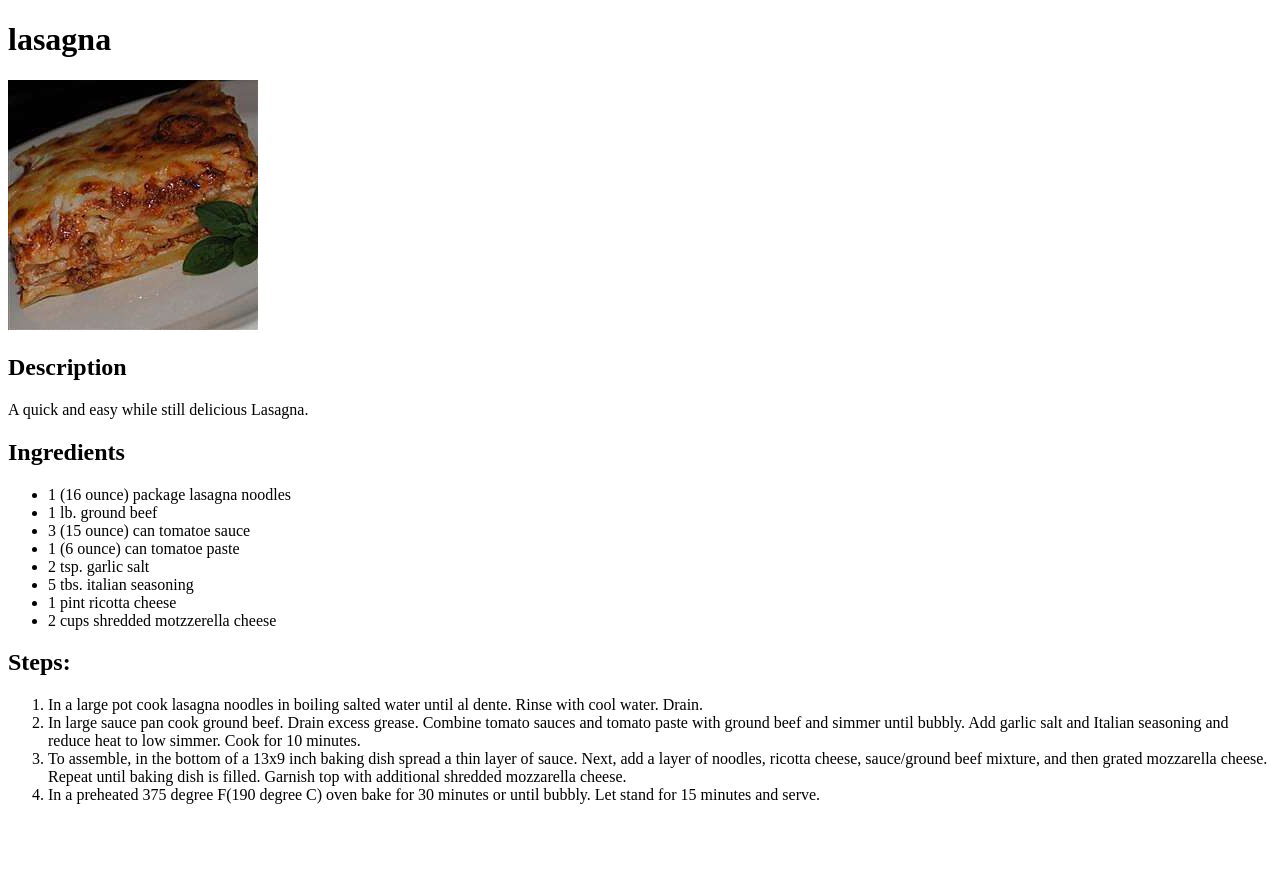
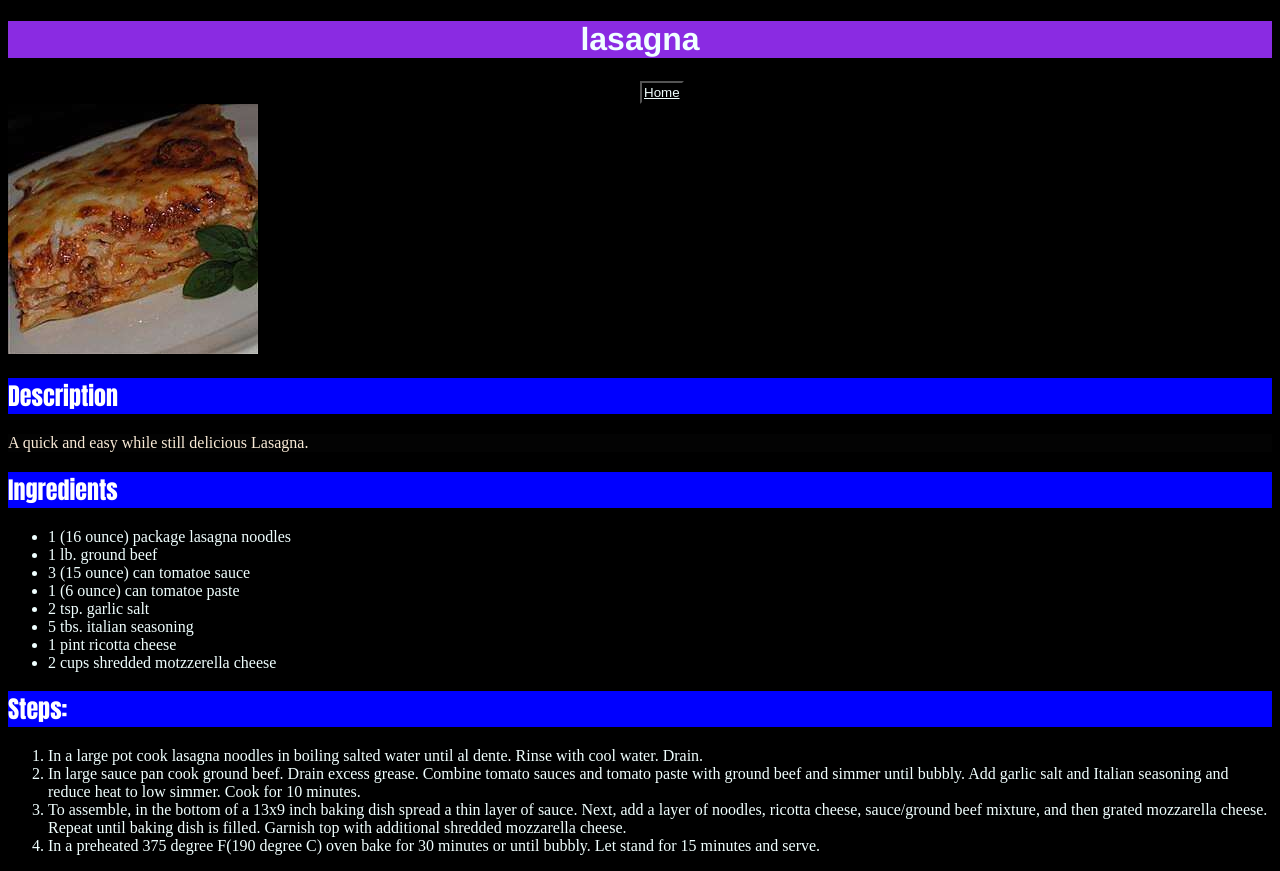
Before and after one commit to KlonedAspect/odin-recipes, a plain HTML site: page recipes/lasagna.html in a window 1280 px wide. Before the commit the page ends 820 px from the top, so only its background shows below. Drawn offline with Linux system fonts and the light colour scheme.

Commit message:
messed around with css styles

```diff
--- a/recipes/lasagna.html
+++ b/recipes/lasagna.html
@@ -5,10 +5,14 @@
     <meta http-equiv="X-UA-Compatible" content="IE=edge">
     <meta name="viewport" content="width=<device-width>, initial-scale=1.0">
     <title>Lasagna</title>
+    <link rel="stylesheet" href="../style.css">
 </head>
 <body>
+    <div>
     <h1>lasagna</h1>
 
+    <button><a href=../index.html>Home</a></button>
+    </div>
     <img src="../images/lasagna.jpeg" alt="A quick and easy Lasagna on a plate">
 
     <h2>
--- /dev/null
+++ b/style.css
@@ -0,0 +1,36 @@
+* {
+    background-color: black;
+    color: azure;
+}
+
+div {
+    font-family: 'Segoe UI', Tahoma, Geneva, Verdana, sans-serif;
+    color: greenyellow;
+    font-weight: 600;
+    background-color: black;
+}
+
+p {
+    color: antiquewhite;
+    background-color: rgb(3, 3, 3);
+}
+
+h1 {
+    text-align: center;
+    background-color:blueviolet;
+    font-weight: 700;
+    font-family: 'Franklin Gothic Medium', 'Arial Narrow', Arial, sans-serif;
+}
+
+h2 {
+    color: white;
+    font-weight: 500;
+    background-color: blue;
+    font-family: Impact, Haettenschweiler, 'Arial Narrow Bold', sans-serif;
+}
+
+button {
+    padding: 2px;
+    margin-left: 50%;
+    text-align: center;
+}
```
Also changed, not shown: index.html (+3 -0 lines), recipes/salmon.html (+3 -0 lines), recipes/shrimp.html (+3 -0 lines), 1 other file.
